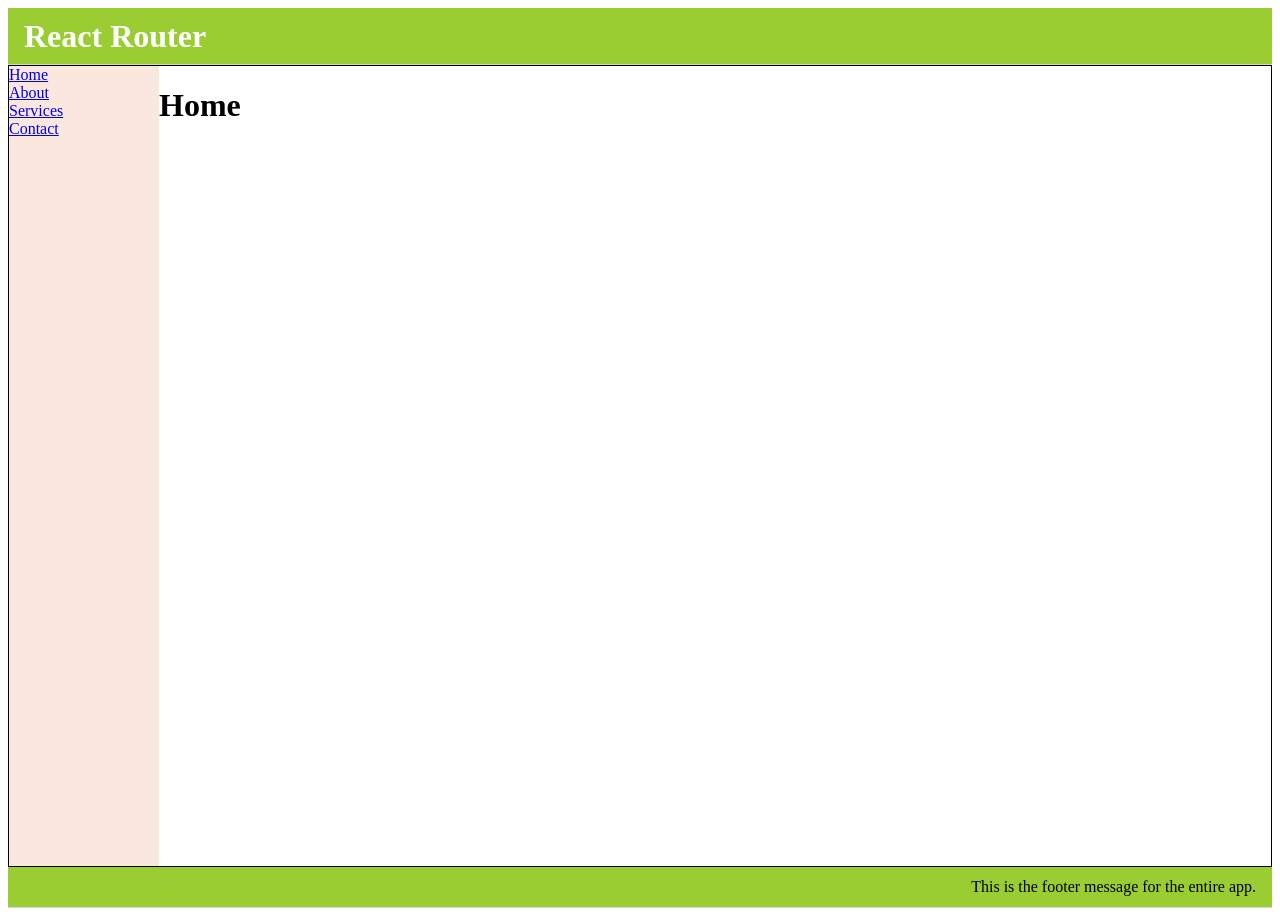
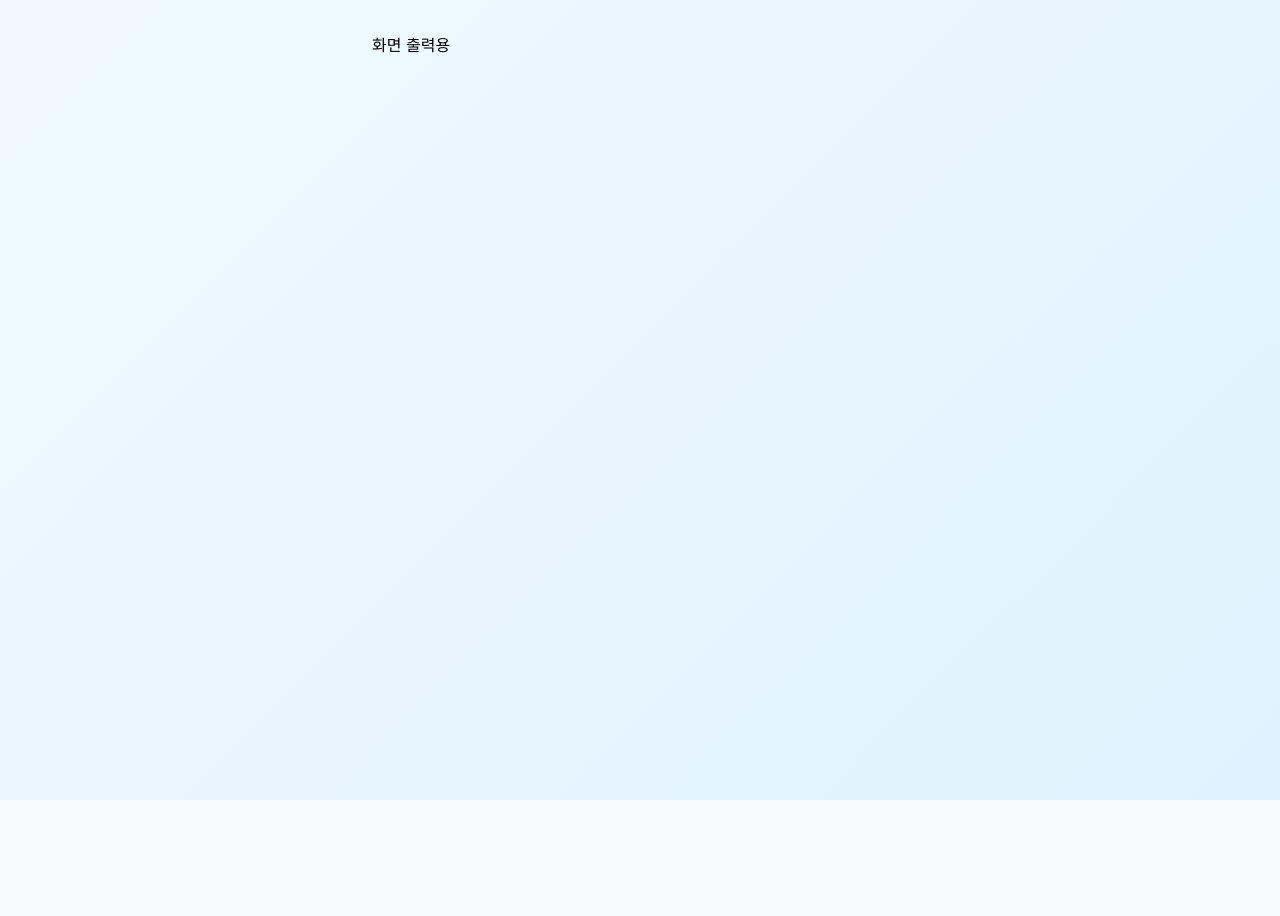
Before and after one commit to whobuythis/BamBoo_FE, a React (Create React App) app: page / in a window 1280 px wide. After the commit the page ends 800 px from the top, so only its background shows below. Built offline with nearby package versions, Linux system fonts and the light colour scheme.

Commit message:
0706_first commit

```diff
--- /dev/null
+++ b/src/App.css
@@ -0,0 +1,40 @@
+.app {
+  min-height: 100vh;
+  background: linear-gradient(135deg, #f0f9ff 0%, #e0f2fe 100%);
+}
+
+.main-container {
+  max-width: 1200px;
+  margin: 0 auto;
+  padding: 2rem 1rem;
+}
+
+.content-grid {
+  display: grid;
+  grid-template-columns: 1fr 3fr;
+  gap: 2rem;
+}
+
+.sidebar {
+  display: flex;
+  flex-direction: column;
+  gap: 1.5rem;
+}
+
+.main-content {
+  min-height: 400px;
+}
+
+@media (max-width: 1024px) {
+  .content-grid {
+    grid-template-columns: 1fr;
+  }
+
+  .sidebar {
+    order: 2;
+  }
+
+  .main-content {
+    order: 1;
+  }
+}
--- a/src/App.js
+++ b/src/App.js
@@ -1,36 +1,171 @@
-import { Route, Routes } from "react-router-dom";
-import Layout from "./components/Layout";
+"use client";
+
+import { useState } from "react";
+// import Header from "./components/Header/Header";
+// import CategorySidebar from "./components/CategorySidebar/CategorySidebar";
+// import Statistics from "./components/Statistics/Statistics";
+// import PostList from "./components/PostList/PostList";
+// import WritePostModal from "./components/WritePostModal/WritePostModal";
+import "./App.css";
+import PostList from "./components/PostList/PostList";
+
+const initialPosts = [
+  {
+    id: 0,
+    title: "[공지] BamBoo하우스 이용 안내",
+    content:
+      "안녕하세요! BamBoo하우스에 오신 것을 환영합니다. 이곳은 웹 개발팀과 데이터 분석팀이 함께 소통할 수 있는 익명 공간입니다. 서로 존중하며 건설적인 대화를 나누어 주세요.",
+    category: "공지사항",
+    timestamp: "1주 전",
+    likes: 45,
+    comments: 3,
+    isLiked: false,
+  },
+  {
+    id: 1,
+    title: "새로운 프레임워크 도입에 대한 고민",
+    content:
+      "팀에서 React에서 Next.js로 전환을 고려하고 있는데, 러닝 커브가 걱정됩니다. 경험 있으신 분들의 조언 부탁드려요.",
+    category: "웹 개발팀",
+    timestamp: "2시간 전",
+    likes: 12,
+    comments: 8,
+    isLiked: false,
+  },
+  {
+    id: 2,
+    title: "데이터 시각화 툴 추천해주세요",
+    content:
+      "대시보드 제작을 위한 데이터 시각화 툴을 찾고 있습니다. D3.js vs Chart.js vs 기타 라이브러리들 중에서 어떤 게 좋을까요?",
+    category: "데이터 분석팀",
+    timestamp: "4시간 전",
+    likes: 8,
+    comments: 15,
+    isLiked: true,
+  },
+  {
+    id: 3,
+    title: "야근이 너무 많아서 힘들어요",
+    content:
+      "요즘 프로젝트 데드라인 때문에 야근이 너무 많습니다. 다들 어떻게 워라밸을 맞추고 계신가요?",
+    category: "일반",
+    timestamp: "6시간 전",
+    likes: 24,
+    comments: 12,
+    isLiked: false,
+  },
+  {
+    id: 4,
+    title: "SQL 쿼리 최적화 팁 공유",
+    content:
+      "대용량 데이터 처리할 때 쿼리 성능 개선 방법들을 정리해봤습니다. 인덱스 활용법과 조인 최적화 등...",
+    category: "데이터 분석팀",
+    timestamp: "1일 전",
+    likes: 18,
+    comments: 6,
+    isLiked: false,
+  },
+  {
+    id: 5,
+    title: "코드 리뷰 문화 개선하고 싶어요",
+    content:
+      "팀 내 코드 리뷰가 형식적으로 이루어지고 있는 것 같아요. 더 건설적인 리뷰 문화를 만들려면 어떻게 해야 할까요?",
+    category: "웹 개발팀",
+    timestamp: "1일 전",
+    likes: 15,
+    comments: 9,
+    isLiked: true,
+  },
+];
 
 function App() {
-  const HeaderTitle = "React Router";
-  const FooterMessage = "This is the footer message for the entire app.";
-  const menu_list = [
-    { menu_id: 1, title: "Home", url: "/" },
-    { menu_id: 2, title: "About", url: "/about" },
-    { menu_id: 3, title: "Services", url: "/services" },
-    { menu_id: 4, title: "Contact", url: "/contact" },
-  ];
+  const [posts, setPosts] = useState(initialPosts);
+  const [selectedCategory, setSelectedCategory] = useState("all");
+  const [isLoggedIn, setIsLoggedIn] = useState(false);
+  const [username, setUsername] = useState("");
+  const [searchQuery, setSearchQuery] = useState("");
+  const [isWriteModalOpen, setIsWriteModalOpen] = useState(false);
+
+  const filteredPosts = posts.filter((post) => {
+    const matchesCategory =
+      selectedCategory === "all" || post.category === selectedCategory;
+    const matchesSearch =
+      searchQuery === "" ||
+      post.title.toLowerCase().includes(searchQuery.toLowerCase()) ||
+      post.content.toLowerCase().includes(searchQuery.toLowerCase());
+    return matchesCategory && matchesSearch;
+  });
+
+  const handleLike = (postId) => {
+    setPosts(
+      posts.map((post) =>
+        post.id === postId
+          ? {
+              ...post,
+              likes: post.isLiked ? post.likes - 1 : post.likes + 1,
+              isLiked: !post.isLiked,
+            }
+          : post
+      )
+    );
+  };
+
+  const handleAddPost = (newPost) => {
+    const post = {
+      id: posts.length + 1,
+      ...newPost,
+      timestamp: "방금 전",
+      likes: 0,
+      comments: 0,
+      isLiked: false,
+    };
+    setPosts([post, ...posts]);
+  };
+
   return (
-    <div className="App">
-      <Routes>
-        <Route
-          element={
-            <Layout
-              title={HeaderTitle}
-              footermessage={FooterMessage}
-              menu_list={menu_list}
-            />
-          }
-        >
-          {menu_list.map((menu) => (
-            <Route
-              key={menu.menu_id}
-              path={menu.url}
-              element={<h1>{menu.title}</h1>}
-            />
-          ))}
-        </Route>
-      </Routes>
+    <div className="app">
+      {/* <Header
+      isLoggedIn={isLoggedIn}
+      username={username}
+      searchQuery={searchQuery}
+      onSearchChange={setSearchQuery}
+      onLogin={() => {
+        setIsLoggedIn(true);
+        setUsername("익명사용자");
+      }}
+      onLogout={() => {
+        setIsLoggedIn(false);
+        setUsername("");
+      }}
+      onOpenWriteModal={() => setIsWriteModalOpen(true)}
+      /> */}
+
+      <div className="main-container">
+        <div className="content-grid">
+          <div className="sidebar">
+            {/* <CategorySidebar
+            // // selectedCategory={selectedCategory}
+            // // onCategoryChange={setSelectedCategory}
+            // /> */}
+            {/* <Statistics posts={posts} /> */}
+          </div>
+
+          <div className="main-content">
+            <PostList />
+            {/* <PostList
+              posts={filteredPosts}
+              searchQuery={searchQuery}
+              onLike={handleLike}
+            /> */}
+          </div>
+        </div>
+      </div>
+
+      {/* <WritePostModal
+        isOpen={isWriteModalOpen}
+        onClose={() => setIsWriteModalOpen(false)}
+        onSubmit={handleAddPost}
+      /> */}
     </div>
   );
 }
--- a/src/components/Layout.js
+++ b/src/components/Layout.js
@@ -2,7 +2,7 @@ import Header from "./Layout/Header";
 import Footer from "./Layout/Footer";
 import Sidebar from "./Layout/Sidebar";
 
-import { Outlet } from "react-router-dom";
+import { Outlet, UNSAFE_decodeViaTurboStream } from "react-router-dom";
 
 import styles from "./Layout/Layout.module.css";
 
--- a/src/components/Layout/Layout.module.css
+++ b/src/components/Layout/Layout.module.css
@@ -21,7 +21,6 @@ footer {
 }
 
 .page {
-  border: 1px solid black;
   display: flex;
   flex-direction: row;
   min-height: 100vh;
@@ -34,3 +33,28 @@ footer {
   flex-direction: column;
   height: 100%;
 }
+
+.sidebarItem {
+  font-size: 0.9rem;
+  padding-bottom: 0.5rem;
+  text-align: left;
+}
+
+.sidebarItem .sidebarLink {
+  text-decoration: none;
+  color: rgb(102, 102, 102);
+  padding: 0.5rem;
+  display: block;
+  transition: 0.3s;
+}
+
+.sidebarItem .sidebarLink:hover {
+  background-color: rgba(255, 255, 255, 0.4);
+  color: rgb(0, 0, 0);
+}
+
+@media (min-width: 768px) {
+  .sideNavbar {
+    width: 300px;
+  }
+}
--- /dev/null
+++ b/src/components/PostCard/PostCard.js
@@ -0,0 +1,12 @@
+import PostList from "../PostList/PostList";
+
+function PostCard(PostListprops) {
+  console.log(`PostList에서 보내는 값`, PostListprops.sendMessage);
+  return (
+    <main>
+      <article>화면 출력용</article>
+    </main>
+  );
+}
+
+export default PostCard;
--- /dev/null
+++ b/src/components/PostList/PostList.js
@@ -0,0 +1,8 @@
+import PostCard from "../PostCard/PostCard";
+
+const PostList = (props) => {
+  // console.log(props.title);
+  return <PostCard sendMessage="From PostList" />;
+};
+
+export default PostList;
--- /dev/null
+++ b/src/index.css
@@ -0,0 +1,29 @@
+* {
+  margin: 0;
+  padding: 0;
+  box-sizing: border-box;
+}
+
+body {
+  font-family: -apple-system, BlinkMacSystemFont, "Segoe UI", "Roboto", "Oxygen",
+    "Ubuntu", "Cantarell", "Fira Sans", "Droid Sans", "Helvetica Neue",
+    sans-serif;
+  -webkit-font-smoothing: antialiased;
+  -moz-osx-font-smoothing: grayscale;
+  background: #f8fafc;
+}
+
+code {
+  font-family: source-code-pro, Menlo, Monaco, Consolas, "Courier New",
+    monospace;
+}
+
+button {
+  font-family: inherit;
+}
+
+input,
+textarea,
+select {
+  font-family: inherit;
+}
--- a/src/index.js
+++ b/src/index.js
@@ -1,19 +1,11 @@
 import React from "react";
 import ReactDOM from "react-dom/client";
-// import "./index.css";
 import App from "./App";
-import { BrowserRouter as Router } from "react-router-dom";
+import "./index.css";
 
 const root = ReactDOM.createRoot(document.getElementById("root"));
 root.render(
   <React.StrictMode>
-    <Router>
-      <App />
-    </Router>
+    <App />
   </React.StrictMode>
 );
-
-// If you want to start measuring performance in your app, pass a function
-// to log results (for example: reportWebVitals(console.log))
-// or send to an analytics endpoint. Learn more: https://bit.ly/CRA-vitals
-// reportWebVitals();
```
Also changed, not shown: public/index.html (+0 -23 lines), src/components/PostCard/PostCard.css (added), src/components/PostList/PostList.css (added).
